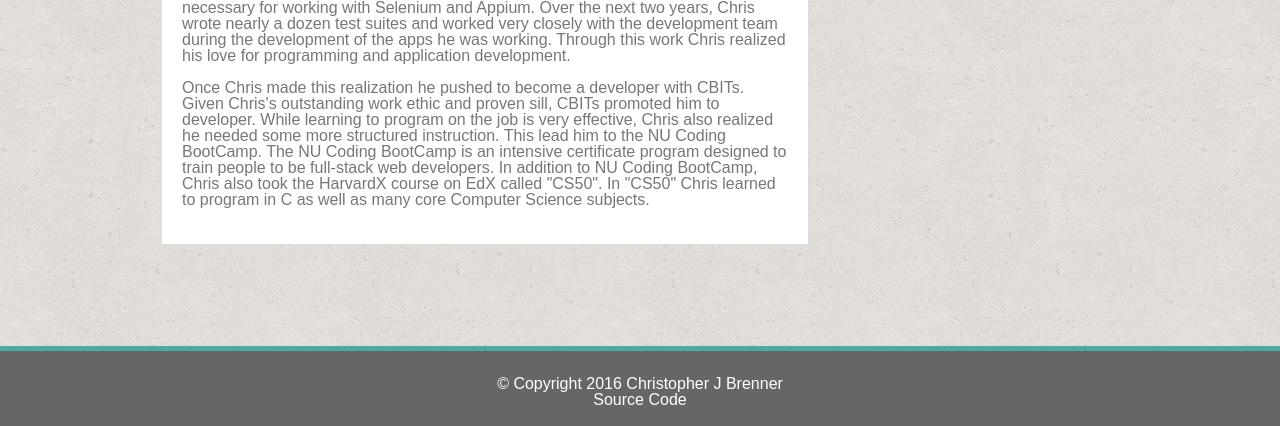
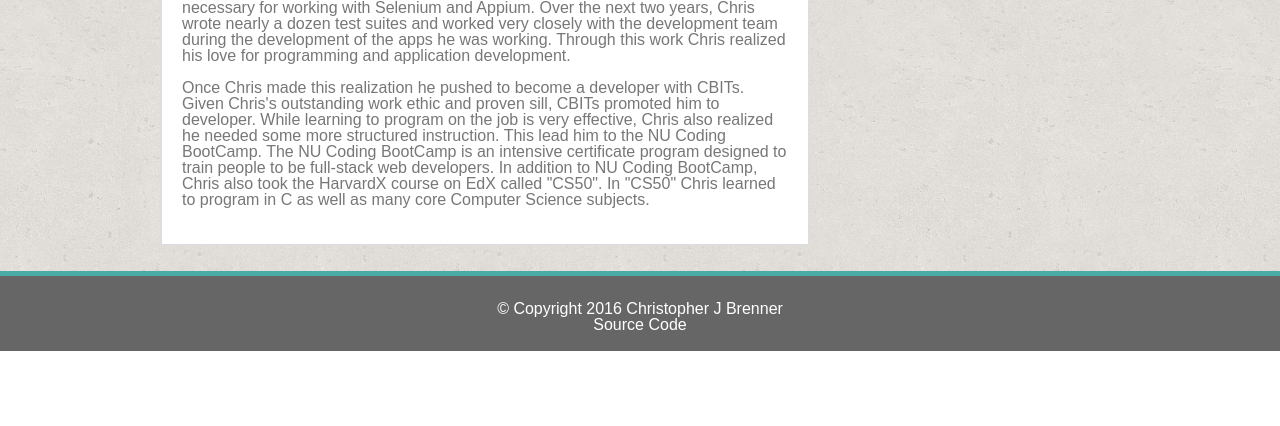
Before and after one commit to cbrenner04/Basic-Portfolio, a PHP site: page /index.php in a window 1280 px wide. Shown: the part 796-1222 px from the top of the page. After the commit the page ends 1147 px from the top, so only its background shows below. Run offline with PHP 8.4, Linux system fonts and the light colour scheme.

Commit message:
More tweaks

```diff
--- a/assets/css/style.css
+++ b/assets/css/style.css
@@ -100,6 +100,7 @@ p {
 .content {
 	padding-top: 25px;
 	padding-bottom: 25px;
+	margin: 0 auto -75px;
 }
 
 .main-header {
```
